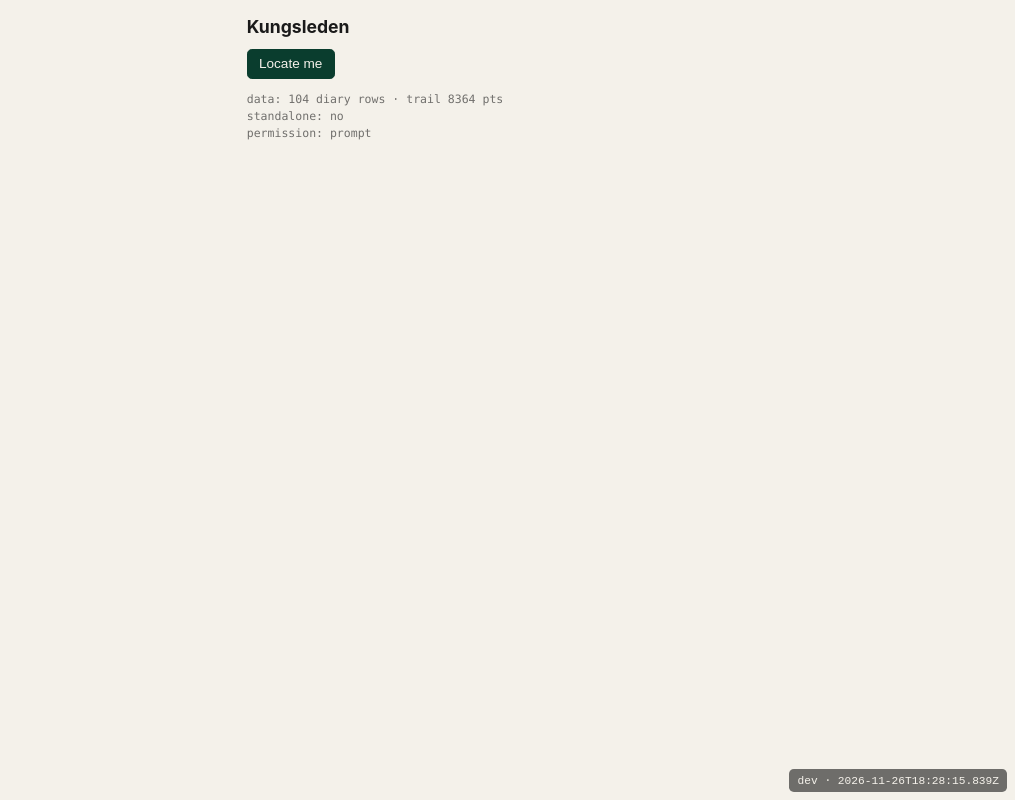
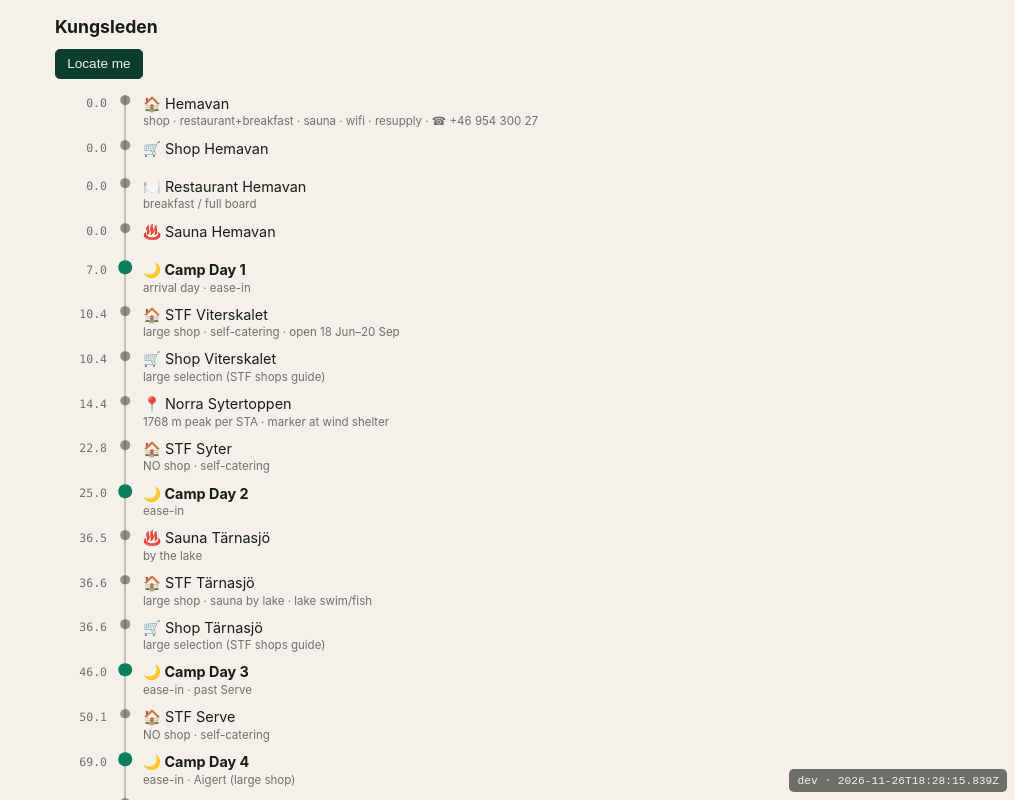
Before and after one commit to aosrgn/kungsleden-app, a Vue app: page / in a window 1280 px wide. Shown: the top 800 px of the page, without its empty margins (265-1280 px from the left). Built offline with nearby package versions, Linux system fonts and the light colour scheme.

Commit message:
feat: render static route strip of diary POIs

```diff
--- a/src/components/PlannerView.vue
+++ b/src/components/PlannerView.vue
@@ -2,6 +2,7 @@
 import { onMounted, ref } from 'vue'
 import { useGeolocation } from '../composables/useGeolocation'
 import { loadTrip, type Trip } from '../data/trip'
+import RouteStrip from './RouteStrip.vue'
 
 const { status, coords, lastError, permState, isStandalone, locate } = useGeolocation()
 
@@ -42,10 +43,11 @@
       </button>
     </div>
 
+    <RouteStrip v-if="trip" :rows="trip.diary" class="route" />
+    <p v-else-if="dataError" class="data-msg">data error: {{ dataError }}</p>
+    <p v-else class="data-msg">loading route…</p>
+
     <div class="diag">
-      <div v-if="trip">data: {{ trip.diary.length }} diary rows · trail {{ trip.trail.length }} pts</div>
-      <div v-else-if="dataError">data error: {{ dataError }}</div>
-      <div v-else>data: loading…</div>
       <div>standalone: {{ isStandalone ? 'yes' : 'no' }}</div>
       <div>permission: {{ permState }}</div>
       <div v-if="lastError">err: {{ lastError }}</div>
@@ -83,6 +85,14 @@
   margin-top: 0.75rem;
 }
 
+.route { margin-top: 1rem; }
+
+.data-msg {
+  margin-top: 1rem;
+  font-size: 0.85rem;
+  opacity: 0.7;
+}
+
 .diag {
   margin-top: 0.75rem;
   font-family: ui-monospace, SFMono-Regular, Menlo, monospace;
--- /dev/null
+++ b/src/components/RouteStrip.vue
@@ -0,0 +1,107 @@
+<script setup lang="ts">
+import { computed } from 'vue'
+import type { DiaryRow } from '../data/trip'
+
+const props = defineProps<{ rows: DiaryRow[] }>()
+
+// Every located diary feature, ordered along the route. Position anchoring and
+// per-node ETA are added in a later phase; for now this is a static overview.
+const nodes = computed(() =>
+  props.rows
+    .filter((r) => r.fromStart != null)
+    .slice()
+    .sort((a, b) => (a.fromStart as number) - (b.fromStart as number)),
+)
+</script>
+
+<template>
+  <ol class="strip">
+    <li
+      v-for="(node, i) in nodes"
+      :key="i"
+      class="node"
+      :class="{ overnight: node.overnight }"
+    >
+      <span class="km">{{ (node.fromStart as number).toFixed(1) }}</span>
+      <span class="rail"><span class="dot" /></span>
+      <span class="label">
+        <span class="name">{{ node.icon }} {{ node.name }}</span>
+        <span v-if="node.notes" class="note">{{ node.notes }}</span>
+      </span>
+    </li>
+  </ol>
+</template>
+
+<style scoped>
+.strip {
+  list-style: none;
+  margin: 0;
+  padding: 0;
+}
+
+.node {
+  display: grid;
+  grid-template-columns: 3.25rem 1.25rem 1fr;
+  align-items: start;
+  column-gap: 0.5rem;
+  min-height: 2.4rem;
+}
+
+.km {
+  text-align: right;
+  font-family: ui-monospace, SFMono-Regular, Menlo, monospace;
+  font-size: 0.72rem;
+  opacity: 0.6;
+  padding-top: 0.1rem;
+}
+
+/* the continuous vertical line, with the node's dot centered on it */
+.rail {
+  position: relative;
+  align-self: stretch;
+  justify-self: center;
+  width: 1.25rem;
+}
+.rail::before {
+  content: '';
+  position: absolute;
+  top: 0;
+  bottom: 0;
+  left: 50%;
+  width: 2px;
+  transform: translateX(-50%);
+  background: color-mix(in srgb, currentColor 22%, transparent);
+}
+.dot {
+  position: absolute;
+  top: 0.35rem;
+  left: 50%;
+  width: 0.6rem;
+  height: 0.6rem;
+  transform: translate(-50%, -50%);
+  border-radius: 50%;
+  background: color-mix(in srgb, currentColor 45%, transparent);
+}
+
+.label {
+  display: flex;
+  flex-direction: column;
+  gap: 0.1rem;
+  padding-bottom: 0.6rem;
+}
+.name { font-size: 0.9rem; }
+.note {
+  font-size: 0.72rem;
+  opacity: 0.6;
+  line-height: 1.35;
+}
+
+/* overnight stops stand out along the line */
+.overnight .dot {
+  top: 0.4rem;
+  width: 0.85rem;
+  height: 0.85rem;
+  background: #0a7d5a;
+}
+.overnight .name { font-weight: 650; }
+</style>
```
